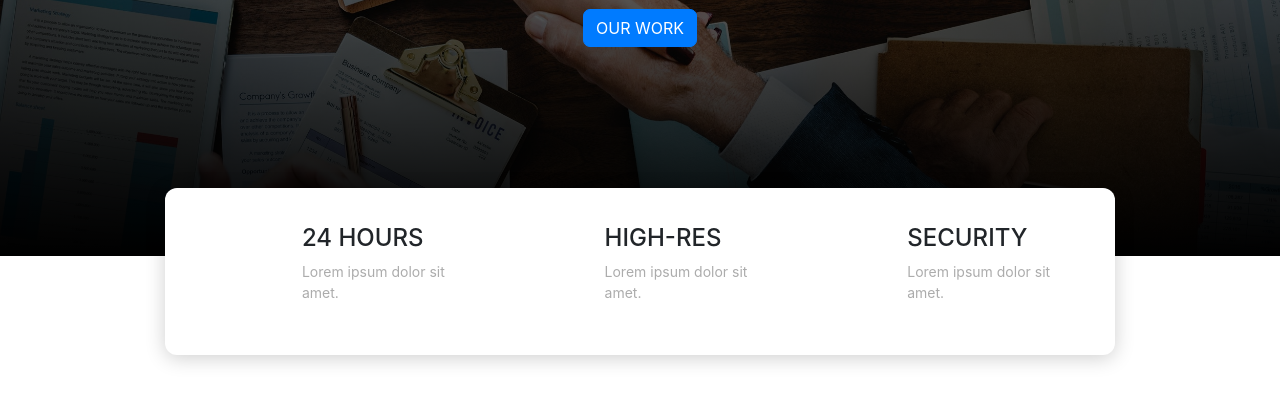
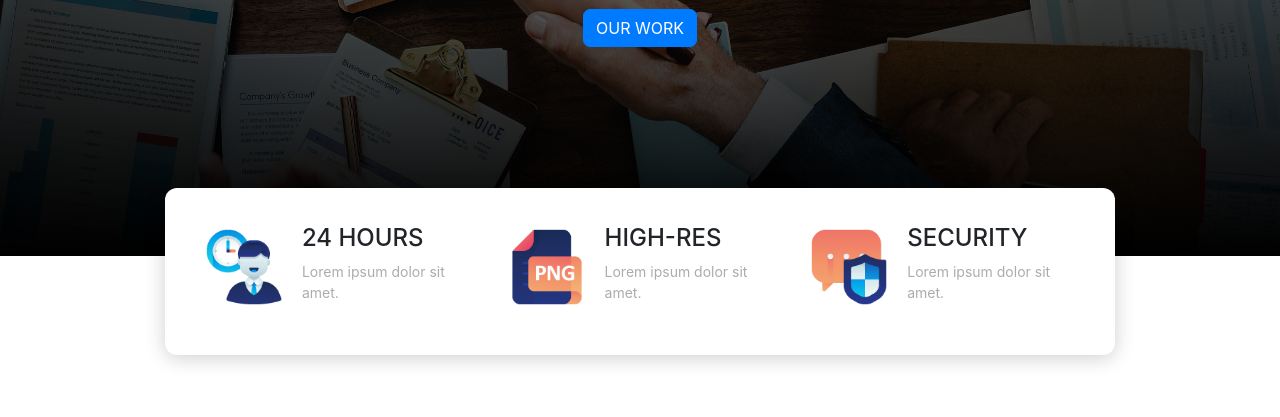
Before and after one commit to mikhlasnr/abinawa-landing-page, a plain HTML site: page index.html in a window 1280 px wide. Shown: the part 383-800 px from the top of the page. Drawn offline with nearby package versions, Linux system fonts and the light colour scheme; files that its build step writes are made by us from their sources; files whose address does not match are found by name; a web font is replaced by a local one.

Commit message:
change items to assets

```diff
--- a/index.html
+++ b/index.html
@@ -14,9 +14,9 @@
   <link href="https://fonts.googleapis.com/css?family=Viga&display=swap" rel="stylesheet">
 
   <!-- My CSS -->
-  <link rel="stylesheet" href="items/style/main.min.css">
-  <link rel="stylesheet" href="items/style/style.min.css">
-  <link rel="stylesheet" href="items/style/version.min.css">
+  <link rel="stylesheet" href="assets/style/main.min.css">
+  <link rel="stylesheet" href="assets/style/style.min.css">
+  <link rel="stylesheet" href="assets/style/version.min.css">
 
   <title>Abinawa</title>
 </head>
@@ -66,7 +66,7 @@
               <div class="col-lg">
                 <div class="row">
                   <div class="col-4 pr-0">
-                    <img src="items/img/employee.png" alt="">
+                    <img src="assets/img/employee.png" alt="">
                   </div>
                   <div class="col">
                     <h4>24 HOURS</h4>
@@ -78,7 +78,7 @@
               <div class="col-lg ipContent">
                 <div class="row">
                   <div class="col-4 pr-0">
-                    <img src="items/img/hires.png" alt="">
+                    <img src="assets/img/hires.png" alt="">
                   </div>
                   <div class="col">
                     <h4>HIGH-RES</h4>
@@ -90,7 +90,7 @@
               <div class="col-lg">
                 <div class="row">
                   <div class="col-4 pr-0">
-                    <img src="items/img/security.png" alt="">
+                    <img src="assets/img/security.png" alt="">
                   </div>
                   <div class="col">
                     <h4>SECURITY</h4>
@@ -110,7 +110,7 @@
       <section id="workingspace">
         <div class="row workingspace">
           <div class="col-lg">
-            <img src="items/img/workingspace.png" alt="" class="img-fluid">
+            <img src="assets/img/workingspace.png" alt="" class="img-fluid">
           </div>
           <div class="col-lg">
             <h1>you <span>work</span> like at <span>home</span></h1>
@@ -131,17 +131,17 @@
         <div class="row justify-content-center">
           <div class="col-lg-8 d-flex justify-content-center ">
             <figure class="figure">
-              <img src="items/img/img2.png" class="figure-img img-fluid rounded-circle" alt="">
+              <img src="assets/img/img2.png" class="figure-img img-fluid rounded-circle" alt="">
             </figure>
             <figure class="figure testimonial-active">
-              <img src="items/img/img1.png" class="figure-img img-fluid rounded-circle" alt="">
+              <img src="assets/img/img1.png" class="figure-img img-fluid rounded-circle" alt="">
               <figcaption class="figure-caption">
                 <h5>Sunny Ye</h5>
                 <p>Designer</p>
               </figcaption>
             </figure>
             <figure class="figure">
-              <img src="items/img/img3.png" class="figure-img img-fluid rounded-circle" alt="">
+              <img src="assets/img/img3.png" class="figure-img img-fluid rounded-circle" alt="">
             </figure>
           </div>
       </section>
```
